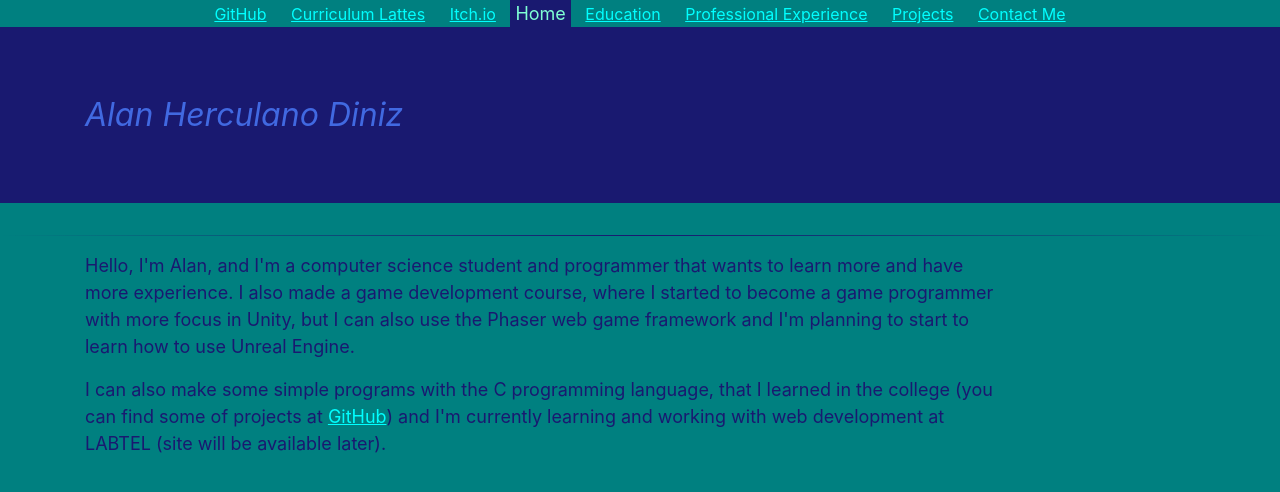
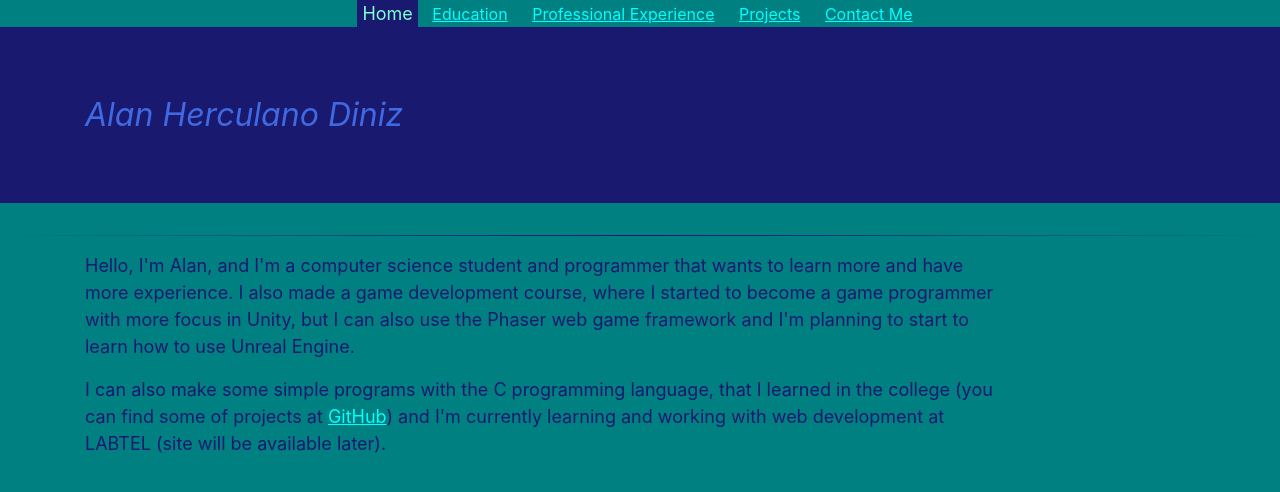
Before and after one commit to AHDiniz/AHDiniz.github.io, a plain HTML site: page index.html in a window 1280 px wide. Drawn offline with nearby package versions, Linux system fonts and the light colour scheme.

Commit message:
Changing the navbar content

```diff
--- a/index.html
+++ b/index.html
@@ -18,9 +18,6 @@
 
     <div class="navigation">
         <nav>
-            <a href="https://github.com/AHDiniz" target="_blank">GitHub</a>
-            <a href="http://buscatextual.cnpq.br/buscatextual/visualizacv.do?id=K2774290H5" target="_blank">Curriculum Lattes</a>
-            <a href="https://alandiniz.itch.io/" target="_blank">Itch.io</a>
             <span class="currentPage">Home</span>
             <a href="education.html">Education</a>
             <a href="proxp.html">Professional Experience</a>
```
Also changed, not shown: contact.html (+0 -3 lines), education.html (+0 -3 lines), projects.html (+0 -3 lines), proxp.html (+0 -3 lines).
